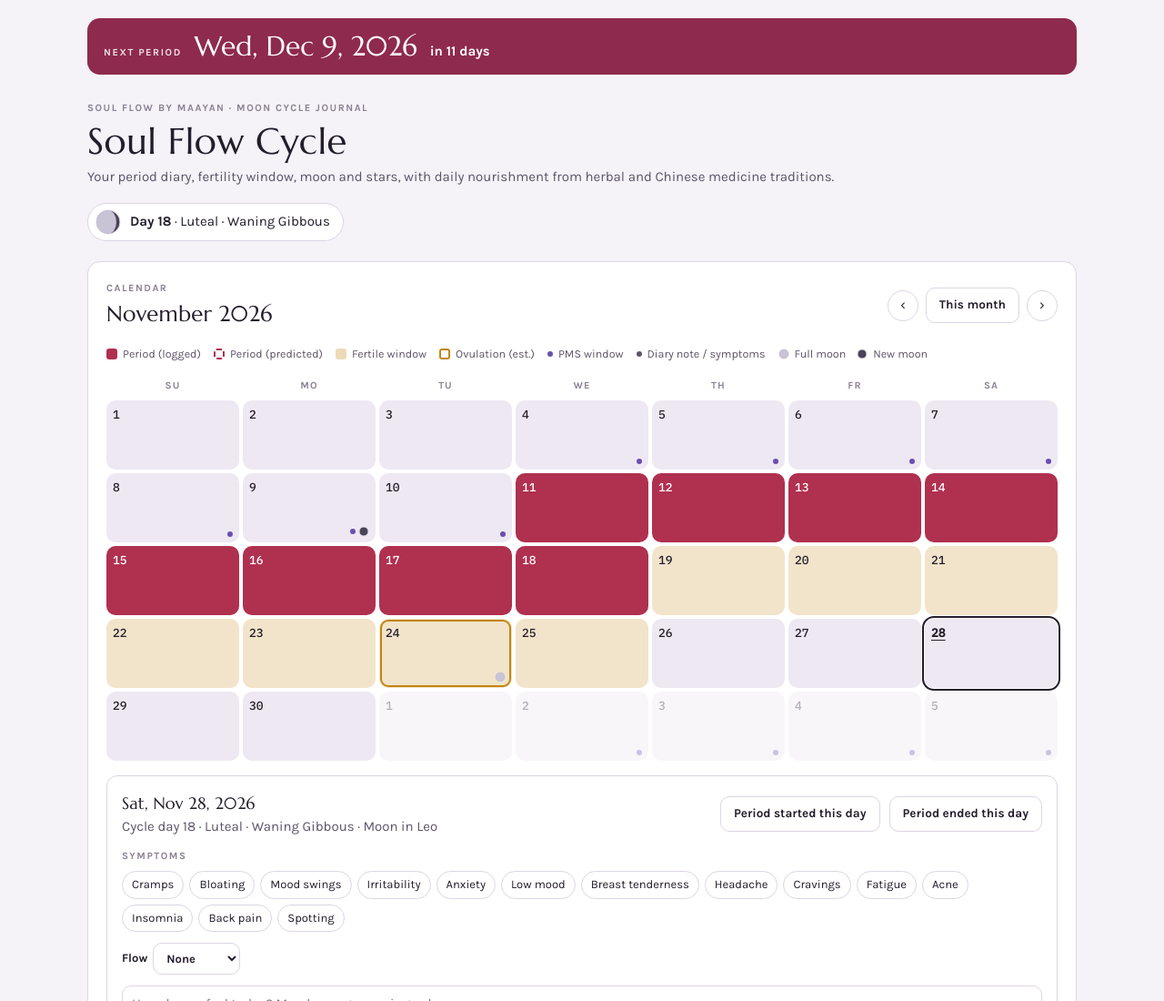
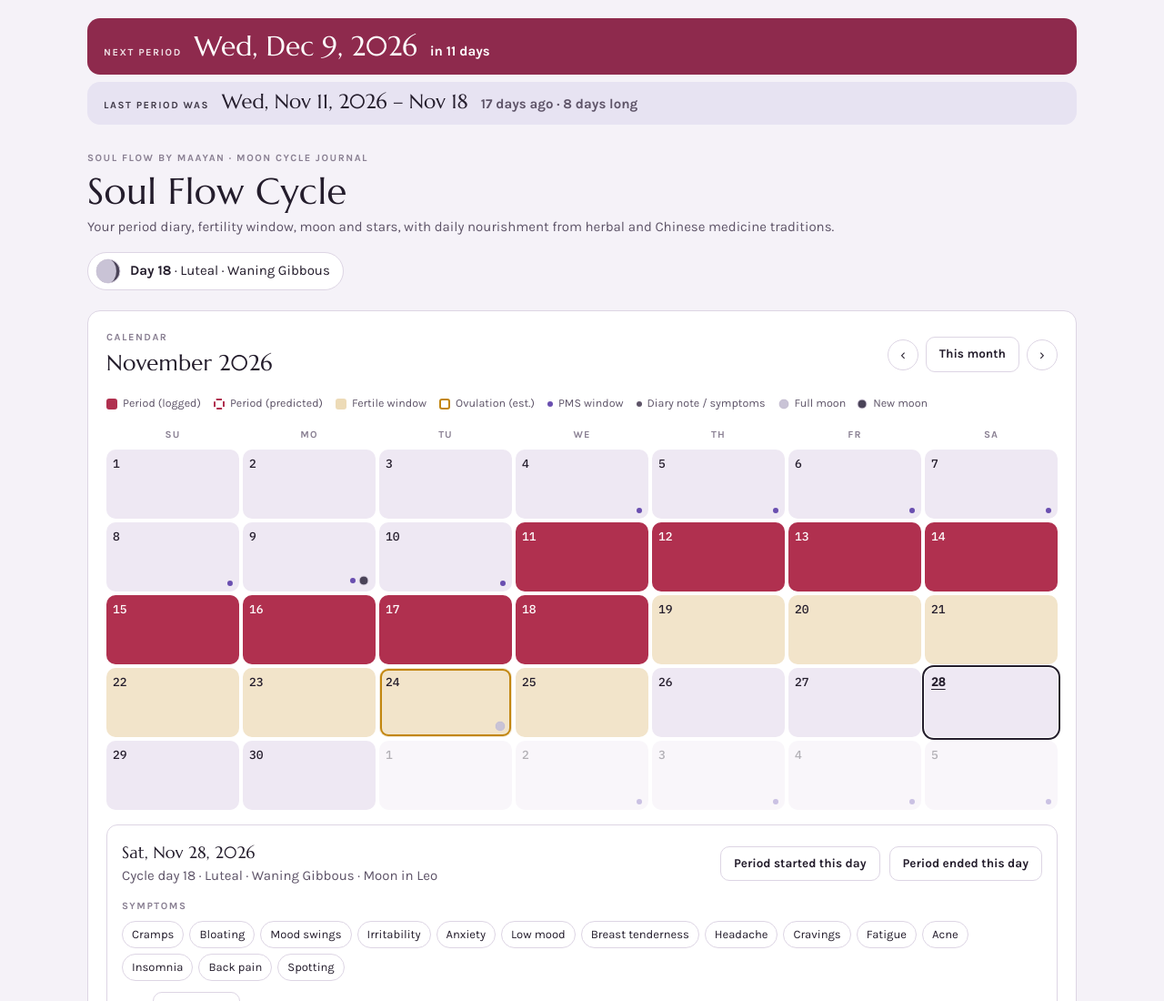
Before and after one commit to maayanciner/Soul-Flow, a plain HTML site: page cycle-app/app.html in a window 1280 px wide. Shown: the top 1100 px of the page at 91% size. Drawn offline with Linux system fonts and the light colour scheme.

Commit message:
Add last period line under next period
Co-Authored-By: Claude Opus 5.5 <noreply@anthropic.com>
Claude-Session: https://claude.ai/code/session_011M3xu9WFAaSrZahrr4krwD

```diff
--- a/cycle-app/app.html
+++ b/cycle-app/app.html
@@ -157,12 +157,19 @@ footer{font-size:12.5px;color:var(--ink-3);max-width:70ch}
 .nextline .k{font-size:11px;letter-spacing:.14em;text-transform:uppercase;font-weight:700;opacity:.85}
 .nextline .d{font-family:var(--display);font-size:clamp(22px,4vw,30px);line-height:1.1}
 .nextline .c{font-weight:700;font-size:15px}
+.toplines{display:flex;flex-direction:column;gap:8px}
+.lastline{background:color-mix(in srgb,var(--lut) 16%,var(--surface));color:var(--ink);padding-block:10px}
+.lastline .d{font-size:clamp(18px,3vw,22px)}
+.lastline .c{color:var(--ink-2)}
 .install summary{cursor:pointer;display:flex;gap:10px;align-items:center;flex-wrap:wrap}
 .install ol{margin:0;padding-left:20px;display:flex;flex-direction:column;gap:6px}
 </style>
 
 <div class="wrap">
-  <div class="nextline" id="nextLine" role="status"></div>
+  <div class="toplines">
+    <div class="nextline" id="nextLine" role="status"></div>
+    <div class="nextline lastline" id="lastLine"></div>
+  </div>
   <header class="top">
     <div class="brand">
       <span class="eyebrow">Soul Flow by Maayan · Moon cycle journal</span>
@@ -733,6 +740,11 @@ function renderNextLine(){
   const n=diff(TODAY,np.date);
   $('nextLine').innerHTML=`<span class="k">Next period</span><span class="d">${nice(np.date,true)}</span><span class="c">${np.late?`Expected ${short(np.expected)} · ${np.late} days late`:n===0?'Expected today':n===1?'Tomorrow':'in '+n+' days'}</span>`;
 }
+function renderLastLine(){
+  const last=PER.filter(p=>p.sd<=TODAY).pop();if(!last){$('lastLine').hidden=true;return}
+  const ago=diff(last.sd,TODAY);
+  $('lastLine').innerHTML=`<span class="k">Last period was</span><span class="d">${nice(last.sd,true)}${last.ed?' – '+short(last.ed):''}</span><span class="c">${ago===0?'Started today':ago===1?'Started yesterday':ago+' days ago'}${last.plen?' · '+last.plen+' days long':''}</span>`;
+}
 function renderToday(){
   const f=info(TODAY);if(!f)return;
   const mp=moonPhase(TODAY),ms=sign(moonLon(TODAY)),ss=sign(sunLon(TODAY));
@@ -962,7 +974,7 @@ function renderNote(){
   $('noteDate').textContent=nice(TODAY);$('noteH').textContent=n[0];$('noteText').textContent=n[1];
 }
 
-function refresh(){rebuild();renderKPIs();renderYears();if(!$('trends').hidden)renderChart();renderNextLine();renderToday();renderNote();renderGuide();renderCal();renderDiary()}
+function refresh(){rebuild();renderKPIs();renderYears();if(!$('trends').hidden)renderChart();renderNextLine();renderLastLine();renderToday();renderNote();renderGuide();renderCal();renderDiary()}
 setSeg('metricSeg','m',UI.metric);setSeg('rangeSeg','r',UI.range);
 rebuild();
 if(pref('trends')==='0'){tt.setAttribute('aria-expanded','false');$('trends').hidden=true}
```
Also changed, not shown: cycle-app/index.html (+14 -2 lines).
